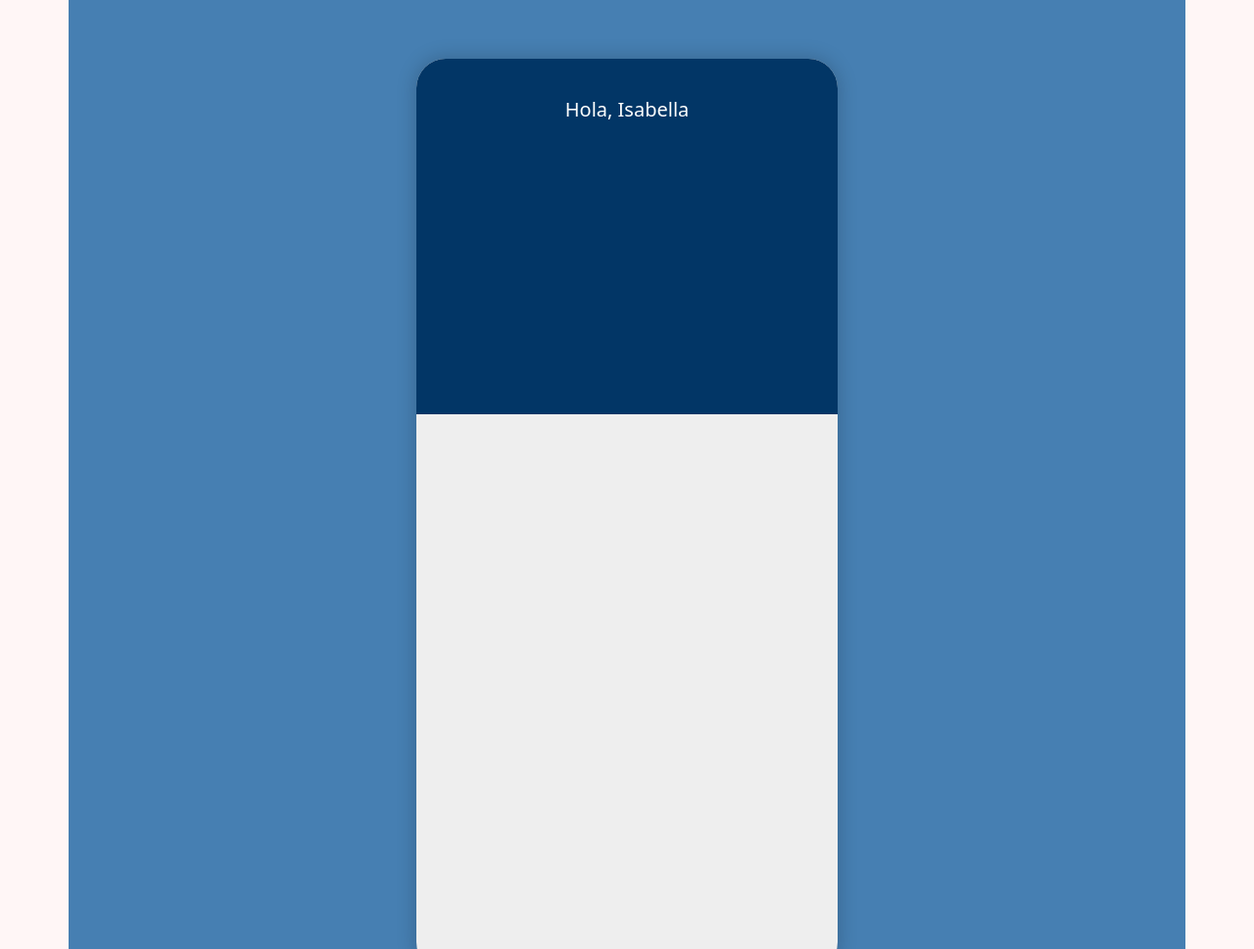
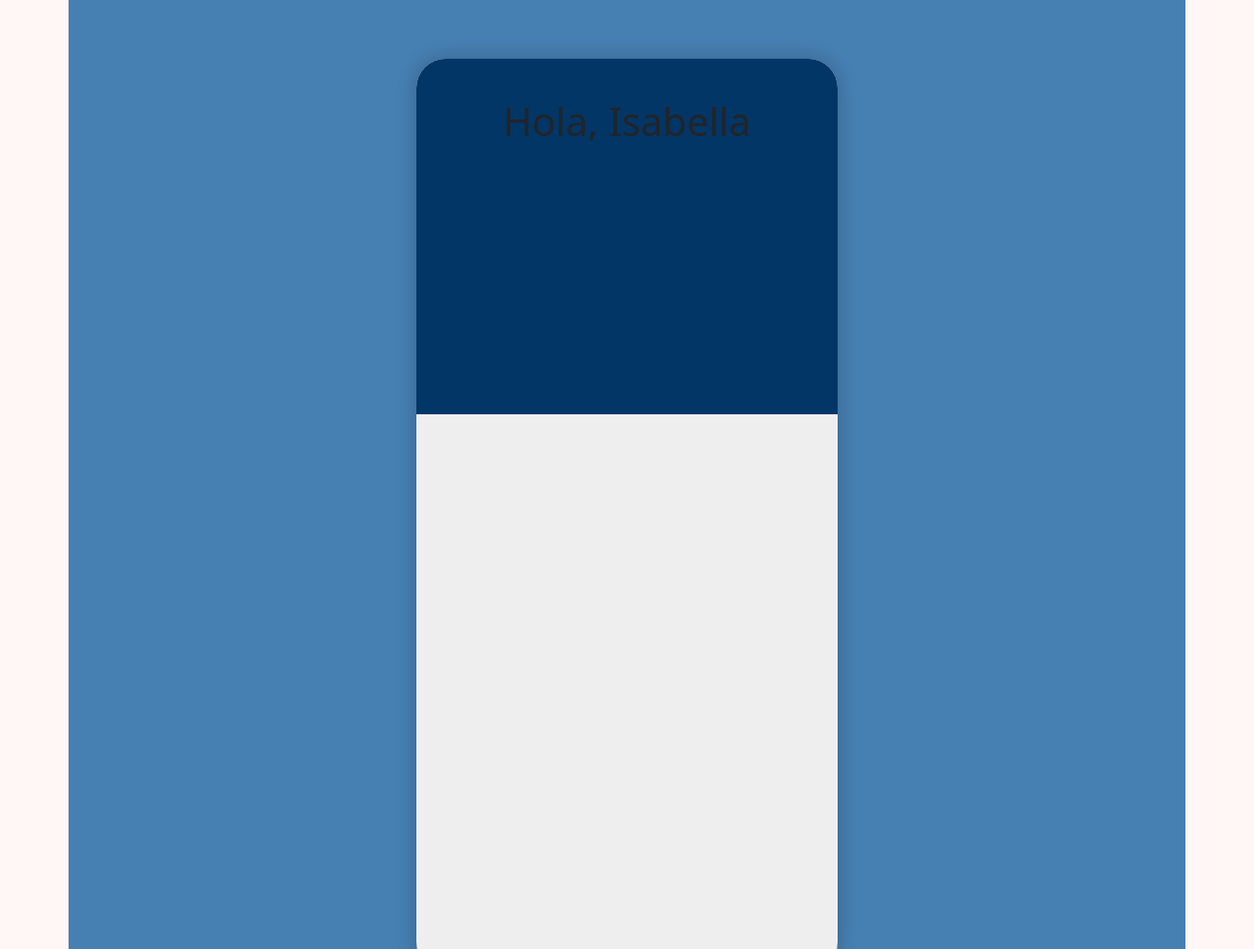
Before and after one commit to STI232/sti232-p1-bbva, a plain HTML site: page index.html in a window 1280 px wide. Shown: the top 969 px of the page at 98% size. Drawn offline with nearby package versions, Linux system fonts and the light colour scheme.

Commit message:
ayudaaaa

```diff
--- a/index.html
+++ b/index.html
@@ -13,7 +13,7 @@
     <div class="container">
         <div class="device">
             <div class="header">
-                <div class="left-side">
+                <div class="name">
                     <h1>Hola, Isabella</h1>
                   </div>
                 </div>
```
